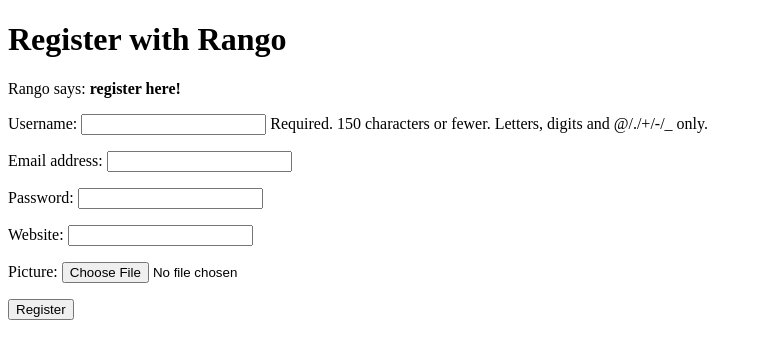
After one commit to kirillserious/tango-with-django, a Django app: page /rango/register/ in a window 1280 px wide. The commit adds this page. Shown: the top 359 px of the page, without its empty margins (0-759 px from the left). Run offline with Django 3.2, Linux system fonts and the light colour scheme.

Commit message:
Добавлена регистрация

```diff
--- a/tango_with_django_project/rango/admin.py
+++ b/tango_with_django_project/rango/admin.py
@@ -1,5 +1,5 @@
 from django.contrib import admin
-from rango.models import Category, Page
+from rango.models import Category, Page, UserProfile
 
 class PageAdmin(admin.ModelAdmin):
     list_display = ('title', 'category', 'url')
@@ -8,3 +8,4 @@ class CategoryAdmin(admin.ModelAdmin):
 
 admin.site.register(Category, CategoryAdmin)
 admin.site.register(Page, PageAdmin)
+admin.site.register(UserProfile)
--- a/tango_with_django_project/rango/forms.py
+++ b/tango_with_django_project/rango/forms.py
@@ -1,5 +1,6 @@
 from django import forms
-from rango.models import Page, Category
+from rango.models import Page, Category, UserProfile
+from django.contrib.auth.models import User
 
 class CategoryForm(forms.ModelForm):
     name = forms.CharField(max_length=128, help_text="Please enter the category name.")
@@ -12,8 +13,6 @@ class CategoryForm(forms.ModelForm):
         # Создаем связь между ModelForm и моделью
         model = Category
         fields = ('name',)
-
-
 class PageForm(forms.ModelForm):
     title = forms.CharField(max_length=128, help_text="Please enter the title of the page.")
     url = forms.URLField(max_length=200, help_text="Please enter the URL of the page.")
@@ -42,3 +41,13 @@ class PageForm(forms.ModelForm):
         exclude = ('category',)
         # или определить поля, которые надо в неё добавить (т. е., не добавлять поле category)
         #fields = ('title', 'url', 'views')
+class UserForm(forms.ModelForm):
+    password = forms.CharField(widget=forms.PasswordInput())
+
+    class Meta:
+        model = User
+        fields = ('username', 'email', 'password')
+class UserProfileForm(forms.ModelForm):
+    class Meta:
+        model = UserProfile
+        fields = ('website', 'picture')
--- a/tango_with_django_project/rango/models.py
+++ b/tango_with_django_project/rango/models.py
@@ -1,5 +1,6 @@
 from django.db import models
 from django.template.defaultfilters import slugify
+from django.contrib.auth.models import User
 
 class Category (models.Model):
     name = models.CharField(max_length=128, unique=True)
@@ -13,7 +14,6 @@ class Category (models.Model):
 
     def __str__ (self):
         return self.name
-
 class Page (models.Model):
     category = models.ForeignKey(Category, on_delete=models.CASCADE)
     title = models.CharField(max_length=128)
@@ -22,3 +22,13 @@ class Page (models.Model):
 
     def __str__ (self):
         return self.title
+class UserProfile(models.Model):
+    # Эта строка обязательна. Она связывает UserProfile с экземпляром модели User.
+    user = models.OneToOneField(User, on_delete=models.CASCADE)
+
+    # Дополнительные атрибуты, которые мы хотим добавить.
+    website = models.URLField(blank=True)
+    picture = models.ImageField(upload_to='profile_images', blank=True)
+
+    def __str__(self):
+        return self.user.username
--- a/tango_with_django_project/rango/urls.py
+++ b/tango_with_django_project/rango/urls.py
@@ -7,5 +7,6 @@ urlpatterns = [
     re_path(r'^about/', views.about, name='about'),
     re_path(r'^category/(?P<category_name_slug>[\w\-]+)/$', views.category, name='category'),
     re_path(r'^add_category/$', views.add_category, name='add_category'),
-    re_path(r'^category/(?P<category_name_slug>[\w\-]+)/add_page/$', views.add_page, name='add_page')
+    re_path(r'^category/(?P<category_name_slug>[\w\-]+)/add_page/$', views.add_page, name='add_page'),
+    re_path(r'^register/$', views.register, name='register'),
 ]
--- a/tango_with_django_project/rango/views.py
+++ b/tango_with_django_project/rango/views.py
@@ -2,7 +2,7 @@ from django.shortcuts import render
 from django.http import HttpResponse
 
 from rango.models import Category, Page
-from rango.forms import CategoryForm, PageForm
+from rango.forms import CategoryForm, PageForm, UserForm, UserProfileForm
 
 def index(request):
     category_list = Category.objects.order_by('-likes')[:5]
@@ -77,3 +77,50 @@ def add_page(request, category_name_slug):
     context_dict = {'form':form, 'category': cat}
 
     return render(request, 'rango/add_page.html', context_dict)
+
+def register(request):
+    # Логическое значение указывающее шаблону прошла ли регистрация успешно.
+    # В начале ему присвоено значение False. Код изменяет значение на True, если регистрация прошла успешно.
+    registered = False
+    # Если это HTTP POST, мы заинтересованы в обработке данных формы.
+    if request.method == 'POST':
+        # Попытка извлечь необработанную информацию из формы.
+        # Заметьте, что мы используем UserForm и UserProfileForm.
+        user_form = UserForm(data=request.POST)
+        profile_form = UserProfileForm(data=request.POST)
+        # Если в две формы введены правильные данные...
+        if user_form.is_valid() and profile_form.is_valid():
+            # Сохранение данных формы с информацией о пользователе в базу данных.
+            user = user_form.save()
+            # Теперь мы хэшируем пароль с помощью метода set_password.
+            # После хэширования мы можем обновить объект "пользователь".
+            user.set_password(user.password)
+            user.save()
+            # Теперь разберемся с экземпляром UserProfile.
+            # Поскольку мы должны сами назначить атрибут пользователя, необходимо приравнять commit=False.
+            # Это отложит сохранение модели, чтобы избежать проблем целостности.
+            profile = profile_form.save(commit=False)
+            profile.user = user
+            # Предоставил ли пользователь изображение для профиля?
+            # Если да, необходимо извлечь его из формы и поместить в модель UserProfile.
+            if 'picture' in request.FILES:
+                profile.picture = request.FILES['picture']
+            # Теперь мы сохраним экземпляр модели UserProfile.
+            profile.save()
+
+            # Обновляем нашу переменную, чтобы указать, что регистрация прошла успешно.
+            registered = True
+        # Неправильная формы или формы - ошибки или ещё какая-нибудь проблема?
+        # Вывести проблемы в терминал.
+        # Они будут также показаны пользователю.
+        else:
+            print(user_form.errors, profile_form.errors)
+    # Не HTTP POST запрос, следователь мы выводим нашу форму, используя два экземпляра ModelForm.
+    # Эти формы будут не заполненными и готовы к вводу данных от пользователя.
+    else:
+        user_form = UserForm()
+        profile_form = UserProfileForm()
+    # Выводим шаблон в зависимости от контекста.
+    return render(request,
+            'rango/register.html',
+            {'user_form': user_form, 'profile_form': profile_form, 'registered': registered} )
--- /dev/null
+++ b/tango_with_django_project/templates/rango/register.html
@@ -0,0 +1,36 @@
+<!DOCTYPE html>
+<html>
+    <head>
+        <title>
+            Rango
+        </title>
+    </head>
+    <body>
+        <h1>
+            Register with Rango
+        </h1>
+        {% if registered %}
+            Rango says:
+            <strong>
+                thank you for registering!
+            </strong>
+            <a href="/rango/">
+                Return to the homepage.
+            </a>
+        {% else %}
+            Rango says:
+            <strong>
+                register here!
+            </strong>
+            <br />
+            <form id="user_form" method="post" action="/rango/register/" enctype="multipart/form-data">
+                {% csrf_token %}
+                <!-- Выводим на экран каждую форму. Метод as_p помещает каждый элемент в абзац (тег <p>). Это гарантирует, что каждый элемент появится на новой строке, улучшая внешний вид формы. -->
+                {{ user_form.as_p }}
+                {{ profile_form.as_p }}
+                <!-- Создаем кнопку для отправления данных формы. -->
+                <input type="submit" name="submit" value="Register" />
+            </form>
+        {% endif %}
+    </body>
+</html>
```
Also changed, not shown: tango_with_django_project/tango_with_django_project/settings.py (+7 -1 lines), tango_with_django_project/templates/rango/index.html (+6 -1 lines), tango_with_django_project/db.sqlite3, tango_with_django_project/media/profile_images/20171104_141323.jpg (added), tango_with_django_project/rango/migrations/0004_userprofile.py (added).
